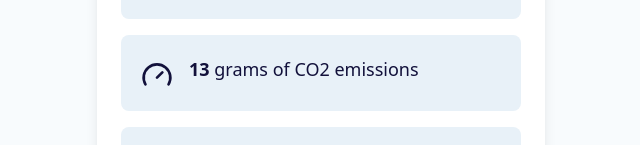
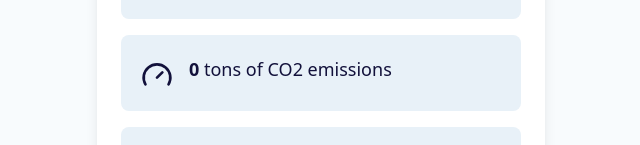
Before and after one commit to yzzztech/receipt-impact-calculator, a React (Vite) app: page / in a window 1280 px wide. Both pictures are taken after typing "5" into the empty fields and a click on the button "Calculate Environmental Impact". Shown: the part 580-725 px from the top of the page, without its empty margins (319-959 px from the left). Built offline with nearby package versions, Linux system fonts and the light colour scheme.

Commit message:
Change CO2 Emissions Unit
Convert CO2 emissions calculation from grams to tons in the ReceiptCalculator component.
[skip gpt_engineer]

```diff
--- a/src/components/ReceiptCalculator.tsx
+++ b/src/components/ReceiptCalculator.tsx
@@ -12,6 +12,7 @@ import { Button } from "@/components/ui/button";
 const RECEIPTS_PER_TREE = 8333;
 const CO2_PER_RECEIPT = 2.5; // grams of CO2 per receipt
 const SECONDS_PER_RECEIPT = 3; // seconds wasted per receipt transaction
+const GRAMS_PER_TON = 1000000; // 1 ton = 1,000,000 grams
 
 export const ReceiptCalculator = () => {
   const [receipts, setReceipts] = useState<string>("");
@@ -23,7 +24,8 @@ export const ReceiptCalculator = () => {
     const numReceipts = parseInt(receipts);
     if (!isNaN(numReceipts) && numReceipts > 0) {
       setTrees(Math.round(numReceipts / RECEIPTS_PER_TREE));
-      setCo2(Math.round(numReceipts * CO2_PER_RECEIPT));
+      // Convert CO2 from grams to tons and round to 3 decimal places
+      setCo2(Number(((numReceipts * CO2_PER_RECEIPT) / GRAMS_PER_TON).toFixed(3)));
       setTimeWasted(Math.round(numReceipts * SECONDS_PER_RECEIPT));
     }
   };
@@ -110,7 +112,7 @@ export const ReceiptCalculator = () => {
                   <Gauge className="h-8 w-8 mt-1 flex-shrink-0" />
                   <p className="text-lg text-left">
                     <span className="font-semibold">{formatNumber(co2!)}</span>{" "}
-                    grams of CO2 emissions
+                    tons of CO2 emissions
                   </p>
                 </div>
               </div>
```
